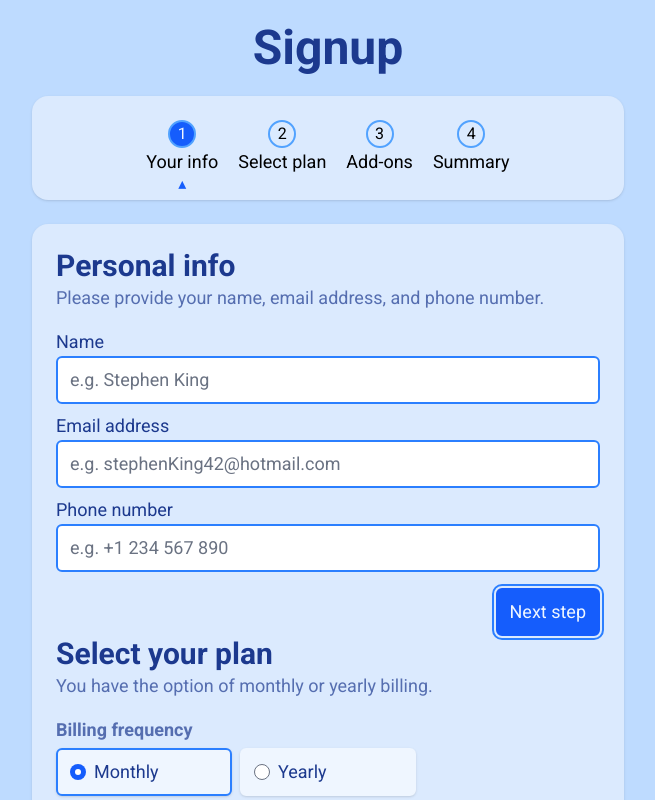
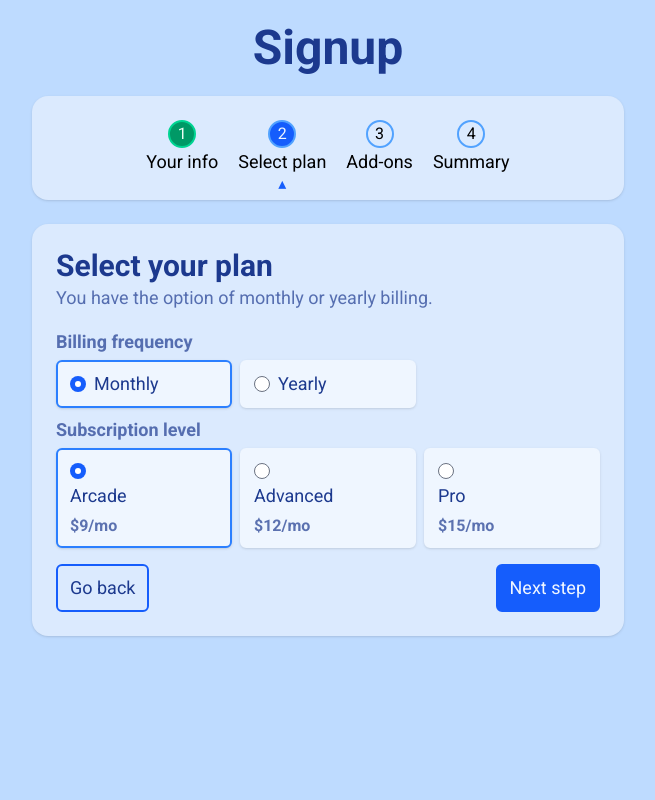
Before and after one commit to TheInitZero/react-multi-step-form, a React (Vite) app: page / in a window 1280 px wide. Both pictures are taken after a click on the button "Next step". Shown: the top 800 px of the page, without its empty margins (312-967 px from the left). Built offline with nearby package versions, Linux system fonts and the light colour scheme; a web font is replaced by a local one.

Commit message:
feat: add signup progress state management

```diff
--- a/src/App.jsx
+++ b/src/App.jsx
@@ -1,3 +1,5 @@
+import { useSignupProgressActor } from './useSignupProgressActor';
+
 const DATA = {
   SUBSCRIPTIONS: {
     arcade: {
@@ -65,15 +67,7 @@ const DATA = {
 };
 
 export default function App() {
-  let model = {
-    currentStep: 'your-info',
-    statuses: {
-      'your-info': 'started',
-      'select-plan': 'not-started',
-      'add-ons': 'not-started',
-      summary: 'not-started',
-    },
-  };
+  let [model, dispatch] = useSignupProgressActor();
 
   let billingFrequency = 'monthly';
   let subscriptionLevel = 'arcade';
@@ -90,20 +84,31 @@ export default function App() {
       <SignupProgress model={model} />
 
       <main>
-        <form className="p-6 rounded-2xl bg-blue-100 shadow">
-          <SignupFormStepYourInfo />
+        <form
+          className="p-6 rounded-2xl bg-blue-100 shadow"
+          onSubmit={() => dispatch({ type: 'SUMMARY.CONFIRM' })}
+        >
+          <SignupFormStepYourInfo model={model} dispatch={dispatch} />
 
           <SignupFormStepSelectPlan
             billingFrequency={billingFrequency}
             subscriptionLevel={subscriptionLevel}
+            model={model}
+            dispatch={dispatch}
           />
 
-          <SignupFormStepAddOns billingFrequency={billingFrequency} />
+          <SignupFormStepAddOns
+            billingFrequency={billingFrequency}
+            model={model}
+            dispatch={dispatch}
+          />
 
           <SignupFormStepSummary
             billingFrequency={billingFrequency}
             subscriptionLevel={subscriptionLevel}
             addOnIds={addOnIds}
+            model={model}
+            dispatch={dispatch}
           />
         </form>
       </main>
@@ -170,9 +175,9 @@ function SignupProgress({ model }) {
   );
 }
 
-function SignupFormStepYourInfo() {
+function SignupFormStepYourInfo({ model, dispatch }) {
   return (
-    <fieldset className="space-y-4">
+    <fieldset className="space-y-4" hidden={model.currentStep != 'your-info'}>
       <div>
         <legend className="text-xl font-bold text-blue-900 sm:text-3xl">
           Personal info
@@ -262,6 +267,12 @@ function SignupFormStepYourInfo() {
           className="px-3 py-2 border-2 border-blue-600 rounded-md text-blue-50 bg-blue-600 cursor-pointer focus:outline-2 focus:outline-offset-2 focus:outline-blue-500 aria-disabled:opacity-70 aria-disabled:cursor-not-allowed sm:text-lg"
           type="button"
           aria-disabled="false"
+          onClick={() =>
+            dispatch({
+              type: 'YOUR_INFO.NEXT',
+              isInfoValid: true,
+            })
+          }
         >
           Next step
         </button>
@@ -270,7 +281,12 @@ function SignupFormStepYourInfo() {
   );
 }
 
-function SignupFormStepSelectPlan({ billingFrequency, subscriptionLevel }) {
+function SignupFormStepSelectPlan({
+  billingFrequency,
+  subscriptionLevel,
+  model,
+  dispatch,
+}) {
   let subscriptionLevelInputFields = Object.entries(DATA.SUBSCRIPTIONS).map(
     function (entry) {
       let [key, subscriptionData] = entry;
@@ -325,7 +341,7 @@ function SignupFormStepSelectPlan({ billingFrequency, subscriptionLevel }) {
   );
 
   return (
-    <fieldset className="space-y-4">
+    <fieldset className="space-y-4" hidden={model.currentStep != 'select-plan'}>
       <div>
         <legend className="text-xl font-bold text-blue-900 sm:text-3xl">
           Select your plan
@@ -398,6 +414,7 @@ function SignupFormStepSelectPlan({ billingFrequency, subscriptionLevel }) {
         <button
           className="px-3 py-2 border-2 border-blue-600 rounded-md text-blue-900 cursor-pointer focus:outline-2 focus:outline-offset-2 focus:outline-blue-500 aria-disabled:opacity-70 aria-disabled:cursor-not-allowed sm:text-lg"
           type="button"
+          onClick={() => dispatch({ type: 'SELECT_PLAN.BACK' })}
         >
           Go back
         </button>
@@ -405,6 +422,7 @@ function SignupFormStepSelectPlan({ billingFrequency, subscriptionLevel }) {
         <button
           className="px-3 py-2 border-2 border-blue-600 rounded-md text-blue-50 bg-blue-600 cursor-pointer focus:outline-2 focus:outline-offset-2 focus:outline-blue-500 aria-disabled:opacity-70 aria-disabled:cursor-not-allowed sm:text-lg"
           type="button"
+          onClick={() => dispatch({ type: 'SELECT_PLAN.NEXT' })}
         >
           Next step
         </button>
@@ -413,7 +431,7 @@ function SignupFormStepSelectPlan({ billingFrequency, subscriptionLevel }) {
   );
 }
 
-function SignupFormStepAddOns({ billingFrequency }) {
+function SignupFormStepAddOns({ billingFrequency, model, dispatch }) {
   let inputFields = Object.entries(DATA.ADD_ONS).map(function (entry) {
     let [key, addOnData] = entry;
     let priceElId = `${key}-price`;
@@ -463,7 +481,7 @@ function SignupFormStepAddOns({ billingFrequency }) {
   });
 
   return (
-    <fieldset className="space-y-4">
+    <fieldset className="space-y-4" hidden={model.currentStep != 'add-ons'}>
       <div>
         <legend className="text-xl font-bold text-blue-900 sm:text-3xl">
           Pick add-ons
@@ -480,6 +498,7 @@ function SignupFormStepAddOns({ billingFrequency }) {
         <button
           className="px-3 py-2 border-2 border-blue-600 rounded-md text-blue-900 cursor-pointer focus:outline-2 focus:outline-offset-2 focus:outline-blue-500 aria-disabled:opacity-70 aria-disabled:cursor-not-allowed sm:text-lg"
           type="button"
+          onClick={() => dispatch({ type: 'ADD_ONS.BACK' })}
         >
           Go back
         </button>
@@ -487,6 +506,7 @@ function SignupFormStepAddOns({ billingFrequency }) {
         <button
           className="px-3 py-2 border-2 border-blue-600 rounded-md text-blue-50 bg-blue-600 cursor-pointer focus:outline-2 focus:outline-offset-2 focus:outline-blue-500 aria-disabled:opacity-70 aria-disabled:cursor-not-allowed sm:text-lg"
           type="button"
+          onClick={() => dispatch({ type: 'ADD_ONS.NEXT' })}
         >
           Next step
         </button>
@@ -499,6 +519,8 @@ function SignupFormStepSummary({
   billingFrequency,
   subscriptionLevel,
   addOnIds,
+  model,
+  dispatch,
 }) {
   let priceSuffix = billingFrequency == 'monthly' ? 'mo' : 'yr';
 
@@ -545,7 +567,7 @@ function SignupFormStepSummary({
   })();
 
   return (
-    <section className="space-y-4">
+    <section className="space-y-4" hidden={model.currentStep != 'summary'}>
       <div>
         <h2 className="text-xl font-bold text-blue-900 sm:text-3xl">
           Finishing up
@@ -569,6 +591,7 @@ function SignupFormStepSummary({
           <button
             className="text-sm text-blue-900 underline focus:outline-2 focus:outline-offset-2 focus:outline-blue-500 sm:text-base"
             type="button"
+            onClick={() => dispatch({ type: 'SUMMARY.CHANGE_SUBSCRIPTION' })}
           >
             Change subscription
           </button>
@@ -591,6 +614,7 @@ function SignupFormStepSummary({
         <button
           className="px-3 py-2 border-2 border-blue-600 rounded-md text-blue-900 cursor-pointer focus:outline-2 focus:outline-offset-2 focus:outline-blue-500 aria-disabled:opacity-70 aria-disabled:cursor-not-allowed sm:text-lg"
           type="button"
+          onClick={() => dispatch({ type: 'SUMMARY.BACK' })}
         >
           Go back
         </button>
--- /dev/null
+++ b/src/useSignupProgressActor.js
@@ -0,0 +1,168 @@
+import { useReducer } from 'react';
+
+export function useSignupProgressActor() {
+  return useReducer(reducer, {
+    currentStep: 'your-info',
+    statuses: {
+      'your-info': 'started',
+      'select-plan': 'not-started',
+      'add-ons': 'not-started',
+      summary: 'not-started',
+    },
+  });
+}
+
+function reducer(model, event) {
+  switch (event.type) {
+    case 'YOUR_INFO.NEXT': {
+      if (model.currentStep != 'your-info') {
+        return model;
+      }
+
+      if (!event.isInfoValid) {
+        return model;
+      }
+
+      let nextStatuses = (function () {
+        let statuses = { ...model.statuses };
+
+        statuses['your-info'] = 'completed';
+
+        statuses['select-plan'] =
+          statuses['select-plan'] == 'completed' ? 'completed' : 'started';
+
+        return statuses;
+      })();
+
+      let nextStep = 'select-plan';
+
+      return {
+        ...model,
+        statuses: nextStatuses,
+        currentStep: nextStep,
+      };
+    }
+
+    case 'SELECT_PLAN.BACK': {
+      if (model.currentStep != 'select-plan') {
+        return model;
+      }
+
+      let nextStep = 'your-info';
+
+      return {
+        ...model,
+        currentStep: nextStep,
+      };
+    }
+
+    case 'SELECT_PLAN.NEXT': {
+      if (model.currentStep != 'select-plan') {
+        return model;
+      }
+
+      let nextStatuses = (function () {
+        let statuses = { ...model.statuses };
+
+        statuses['select-plan'] = 'completed';
+
+        statuses['add-ons'] =
+          statuses['add-ons'] == 'completed' ? 'completed' : 'started';
+
+        return statuses;
+      })();
+
+      let nextStep = 'add-ons';
+
+      return {
+        ...model,
+        statuses: nextStatuses,
+        currentStep: nextStep,
+      };
+    }
+
+    case 'ADD_ONS.BACK': {
+      if (model.currentStep != 'add-ons') {
+        return model;
+      }
+
+      let nextStep = 'select-plan';
+
+      return {
+        ...model,
+        currentStep: nextStep,
+      };
+    }
+
+    case 'ADD_ONS.NEXT': {
+      if (model.currentStep != 'add-ons') {
+        return model;
+      }
+
+      let nextStatuses = {
+        ...model.statuses,
+        'add-ons': 'completed',
+        summary: 'started',
+      };
+
+      let nextStep = 'summary';
+
+      return {
+        ...model,
+        statuses: nextStatuses,
+        currentStep: nextStep,
+      };
+    }
+
+    case 'SUMMARY.BACK': {
+      if (model.currentStep != 'summary') {
+        return model;
+      }
+
+      let nextStep = 'add-ons';
+
+      return {
+        ...model,
+        currentStep: nextStep,
+      };
+    }
+
+    case 'SUMMARY.CHANGE_SUBSCRIPTION': {
+      if (model.currentStep != 'summary') {
+        return model;
+      }
+
+      let nextStatuses = model.statuses;
+      let nextStep = 'select-plan';
+
+      return {
+        ...model,
+        statuses: nextStatuses,
+        currentStep: nextStep,
+      };
+    }
+
+    case 'SUMMARY.CONFIRM': {
+      if (model.currentStep != 'summary') {
+        return model;
+      }
+
+      let nextStatuses = {
+        ...model.statuses,
+        summary: 'completed',
+      };
+
+      let nextStep = 'summary';
+
+      return {
+        ...model,
+        statuses: nextStatuses,
+        currentStep: nextStep,
+      };
+    }
+
+    default: {
+      return model;
+    }
+  }
+}
```
